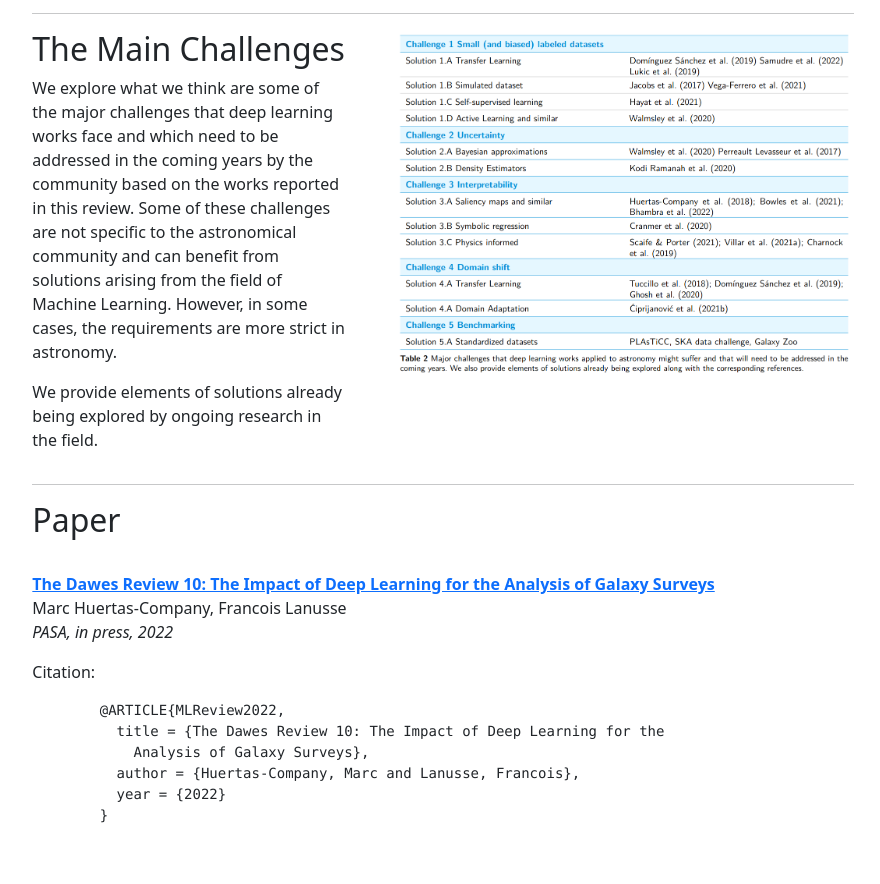
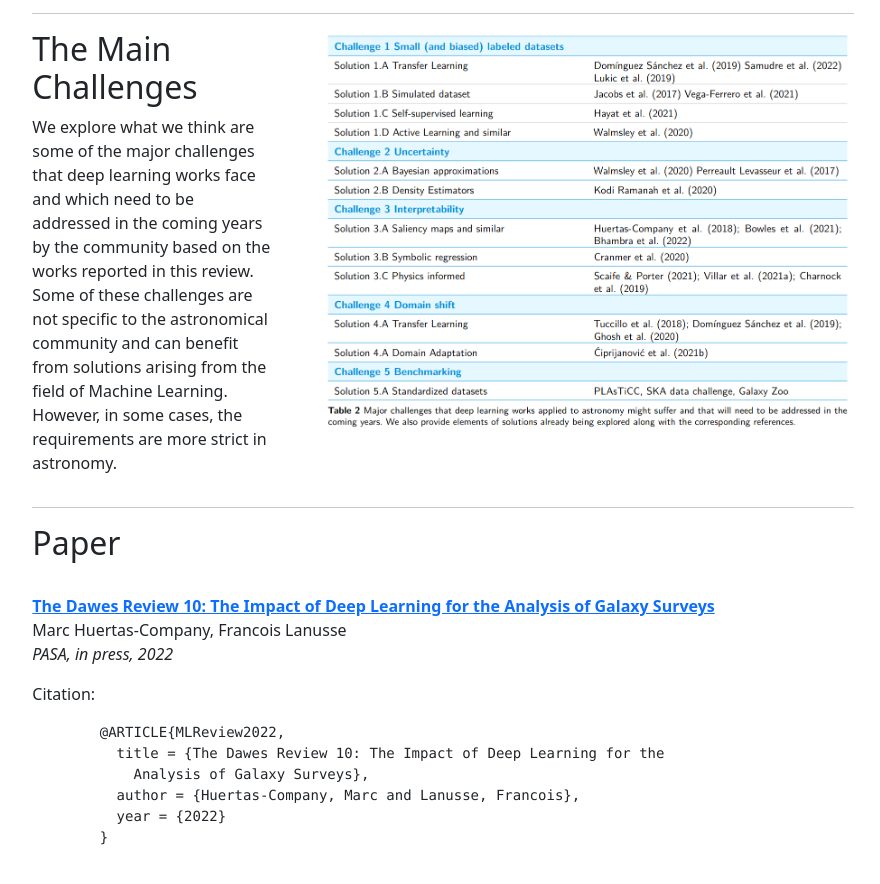
Before and after one commit to ml4astro/dawes-review, a plain HTML site: page index.html in a window 1280 px wide. Shown: the part 2154-3038 px from the top of the page, without its empty margins (197-1077 px from the left). Drawn offline with nearby package versions, Linux system fonts and the light colour scheme.

Commit message:
Minor edit

```diff
--- a/index.html
+++ b/index.html
@@ -119,15 +119,15 @@
     <hr>
     <div class="row g-5">
 
-        <div class="col-md-5">
+        <div class="col-md-4">
             <h2>The Main Challenges</h2>
             <p>
                 We explore what we think are some of the major challenges that deep learning works face and which need to be addressed in the coming years by the community based on the works reported in this review. Some of these challenges are not specific to the astronomical community and can benefit from solutions arising from the field of Machine Learning. However, in some cases, the requirements are more strict in astronomy.
             </p>
-            <p>We provide elements of solutions already being explored by ongoing research in the field.</p>
+            <!-- <p>We provide elements of solutions already being explored by ongoing research in the field.</p> -->
         </div>
 
-        <div class="col-md-7">
+        <div class="col-md-8">
 
           <img src="Table2.png" class="img-fluid" alt="Trend in ML papers">
 
```
